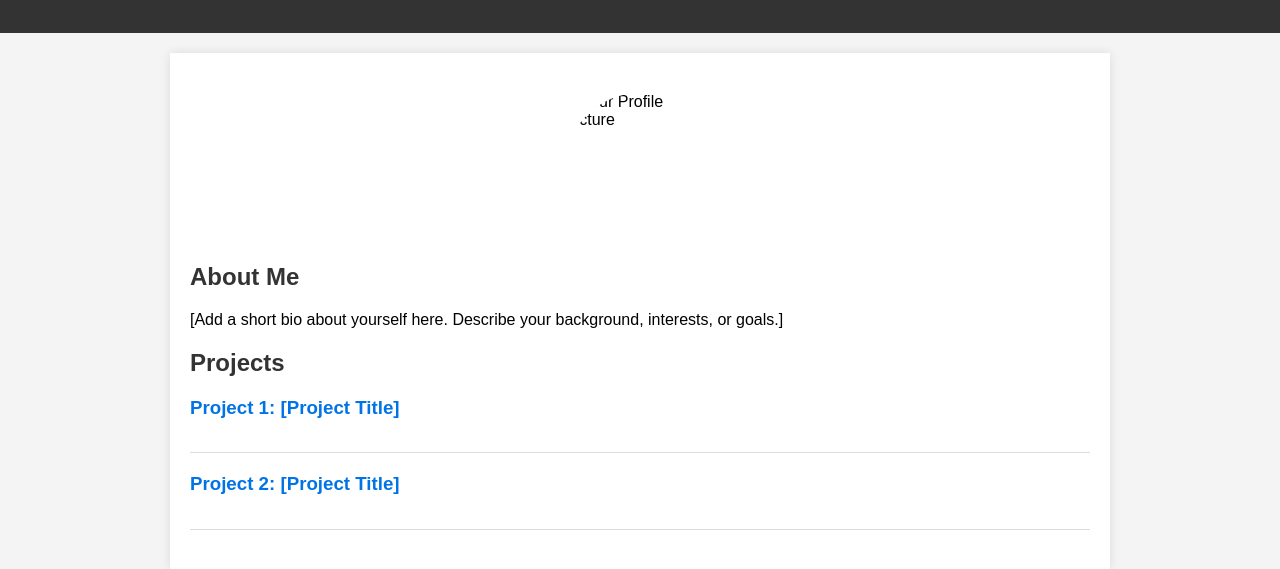
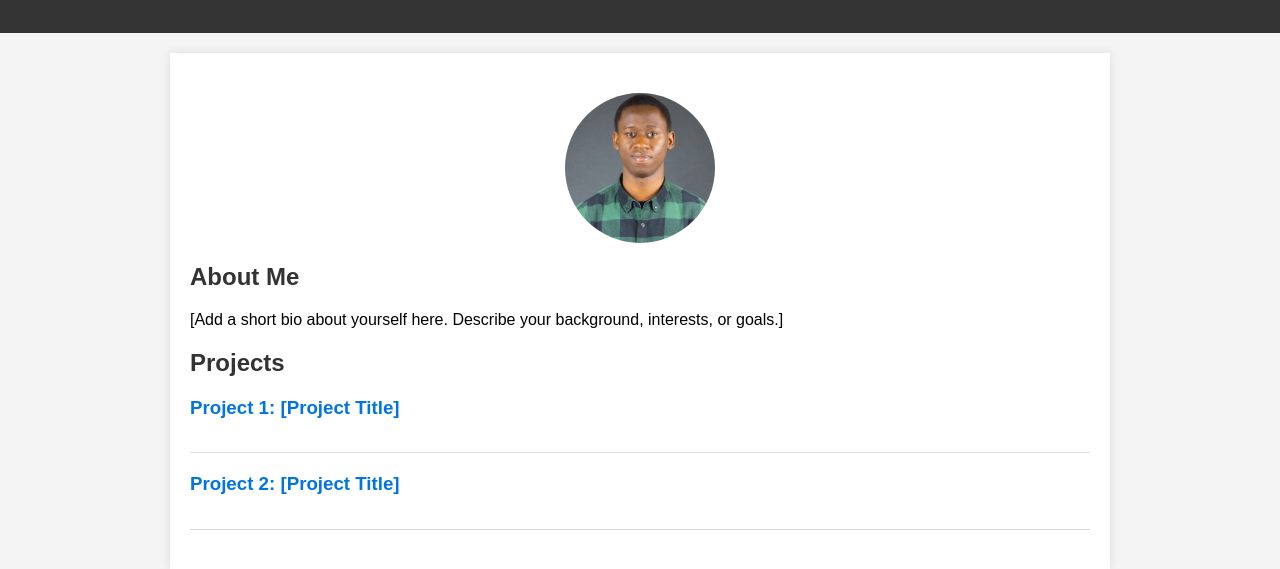
Before and after one commit to Wish3102/Wish3102.github.io, a plain HTML site: page index.html in a window 1280 px wide. Shown: the part 121-690 px from the top of the page. Drawn offline with Linux system fonts and the light colour scheme.

Commit message:
Update index.html

```diff
--- a/index.html
+++ b/index.html
@@ -66,7 +66,7 @@
 
     <!-- Profile Picture Section -->
     <div class="container">
-        <img src="your-picture.jpg" alt="Your Profile Picture" class="profile-pic">
+        <img src="Profile_photo.jpeg" alt="Your Profile Picture" class="profile-pic">
         <h2>About Me</h2>
         <p>[Add a short bio about yourself here. Describe your background, interests, or goals.]</p>
 
@@ -78,6 +78,7 @@
             <h3 onclick="toggleDetails('project1')">Project 1: [Project Title]</h3>
             <div class="details" id="project1">
                 <p>[Description of Project 1. Include your role, technologies used, and the outcome or impact.]</p>
+                <img src="Calculator1.jpg" alt="Calculator Picture" class="profile-pic">
             </div>
         </div>
 
```
